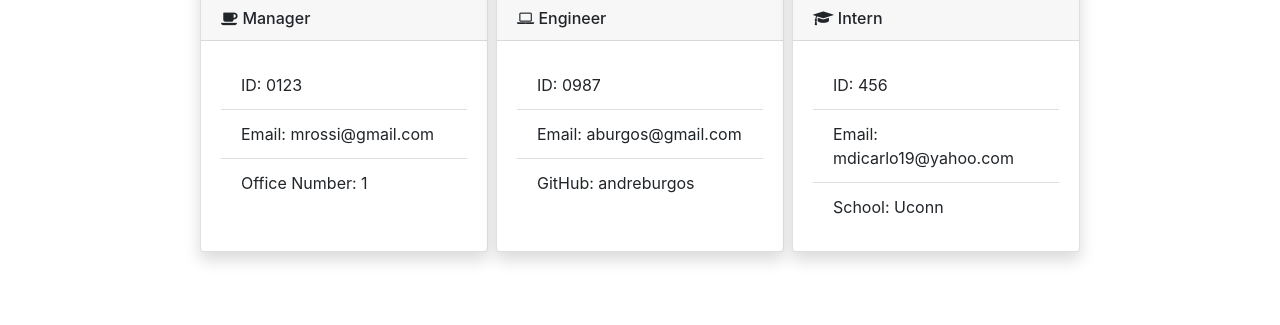
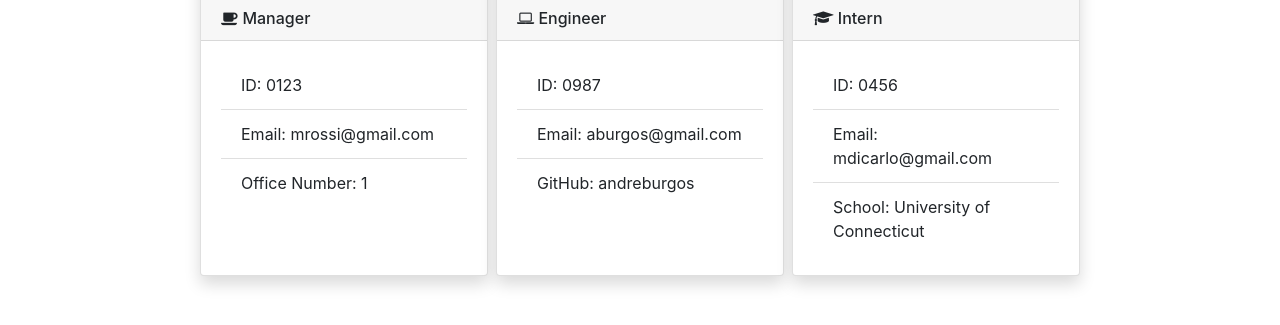
Before and after one commit to marikadicarlo/Team-Generator-3000, a website: page dist/index.html in a window 1280 px wide. Shown: the part 289-614 px from the top of the page. Drawn offline with nearby package versions, Linux system fonts and the light colour scheme.

```diff
--- a/dist/index.html
+++ b/dist/index.html
@@ -52,9 +52,9 @@
     </div>
     <div class="card-body">
       <ul class="list-group list-group-flush">
-        <li class="list-group-item">ID: 456</li>
-        <li class="list-group-item">Email: mdicarlo19@yahoo.com</li>
-        <li class="list-group-item">School: Uconn</li>
+        <li class="list-group-item">ID: 0456</li>
+        <li class="list-group-item">Email: mdicarlo@gmail.com</li>
+        <li class="list-group-item">School: University of Connecticut</li>
       </ul>
     </div>
   </div>
```
Also changed, not shown: README.md.
